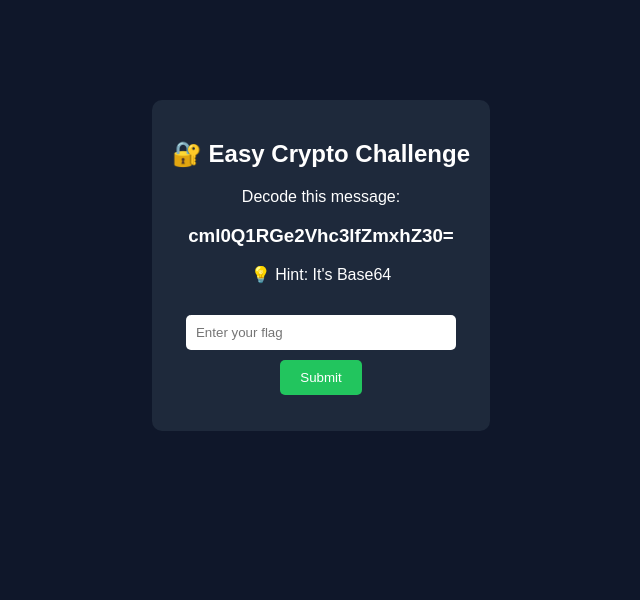
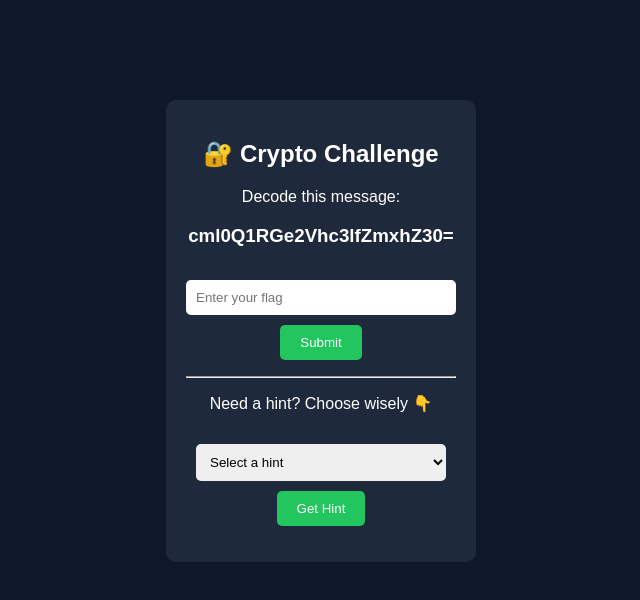
Before and after one commit to Diksha-holkar/crypto-c, a plain HTML site: page index.html in a window 1280 px wide. Shown: the whole page, without its empty margins (319-959 px from the left). Drawn offline with Linux system fonts and the light colour scheme.

Commit message:
Update index.html

```diff
--- a/index.html
+++ b/index.html
@@ -2,7 +2,7 @@
 <html lang="en">
 <head>
     <meta charset="UTF-8">
-    <title>Easy Crypto Challenge</title>
+    <title>Crypto Challenge</title>
 
     <style>
         body {
@@ -20,7 +20,7 @@
             display: inline-block;
         }
 
-        input {
+        input, select {
             padding: 10px;
             width: 250px;
             margin-top: 15px;
@@ -38,7 +38,11 @@
             cursor: pointer;
         }
 
-        #result {
+        button:hover {
+            background-color: #16a34a;
+        }
+
+        #result, #hintResult {
             margin-top: 15px;
             font-weight: bold;
         }
@@ -49,7 +53,7 @@
 
 <div class="box">
 
-    <h2>🔐 Easy Crypto Challenge</h2>
+    <h2>🔐 Crypto Challenge</h2>
 
     <p>Decode this message:</p>
 
@@ -57,8 +61,7 @@
         cml0Q1RGe2Vhc3lfZmxhZ30=
     </h3>
 
-    <p>💡 Hint: It's Base64</p>
-
+    <!-- FLAG INPUT -->
     <input type="text" id="flagInput" placeholder="Enter your flag">
 
     <br>
@@ -67,6 +70,24 @@
 
     <p id="result"></p>
 
+    <hr>
+
+    <!-- HINT SECTION -->
+    <p>Need a hint? Choose wisely 👇</p>
+
+    <select id="hintSelect">
+        <option value="">Select a hint</option>
+        <option value="wrong1">This is encrypted with AES</option>
+        <option value="wrong2">Try brute force</option>
+        <option value="correct">This is a common encoding format</option>
+    </select>
+
+    <br>
+
+    <button onclick="showHint()">Get Hint</button>
+
+    <p id="hintResult"></p>
+
 </div>
 
 <script src="script.js"></script>
```
